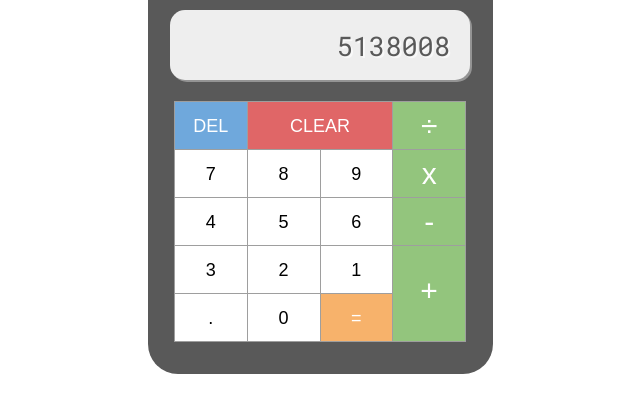
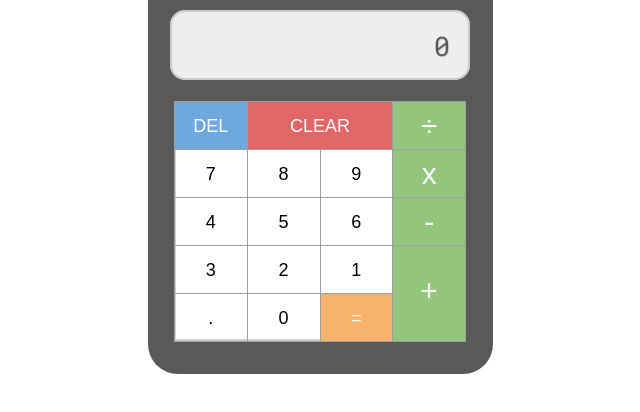
Before and after one commit to CJ1138/calculator, a plain HTML site: page index.html in a window 1280 px wide. Shown: the part 146-558 px from the top of the page, without its empty margins (320-960 px from the left). Drawn offline with Linux system fonts and the light colour scheme.

Commit message:
Fine tuned some of the CSS

```diff
--- a/index.html
+++ b/index.html
@@ -16,7 +16,7 @@
                 <div id="model">TOPCALC1.0</div>
             </div>
             <div id="screen">
-                <div id="screen-text">5138008</div>
+                <div id="screen-text">0</div>
             </div>
             <div id="button-grid">
                 <div id="del" class="button del">DEL</div>
--- a/styles.css
+++ b/styles.css
@@ -42,12 +42,12 @@ body{
     font-family: 'Roboto Mono', monospace;
     font-size: 27px;
     color: #595959;
-    box-shadow: 2px 2px 0px #b7b7b7a1;
+    box-shadow: inset 0px 0px 0px 2px #b7b7b7a1;
 
 }
 #screen-text {
     margin: 20px;
-    text-shadow: 2px 2px #ffffffa1;
+    text-shadow: 1px 1px #c1c1c1a1
 
 }
 #button-grid {
@@ -64,6 +64,7 @@ body{
     border-bottom: 0.5px solid #9e9e9e;
     border-right: 0.5px solid #9e9e9e;
     cursor: default;
+    box-shadow: inset 0px 0px 0px 2px #b7b7b7a1;
 
 }
 .button{
```
